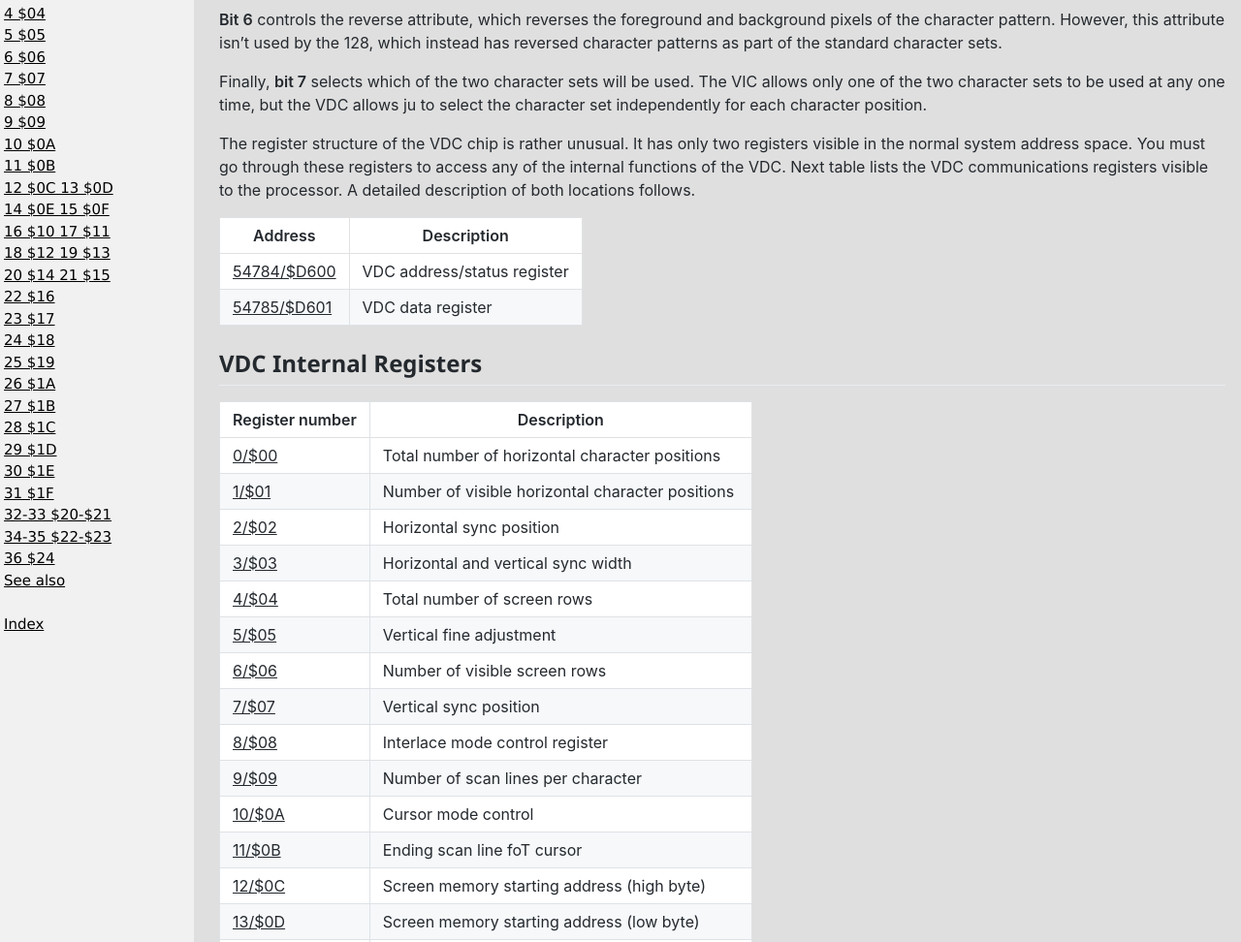
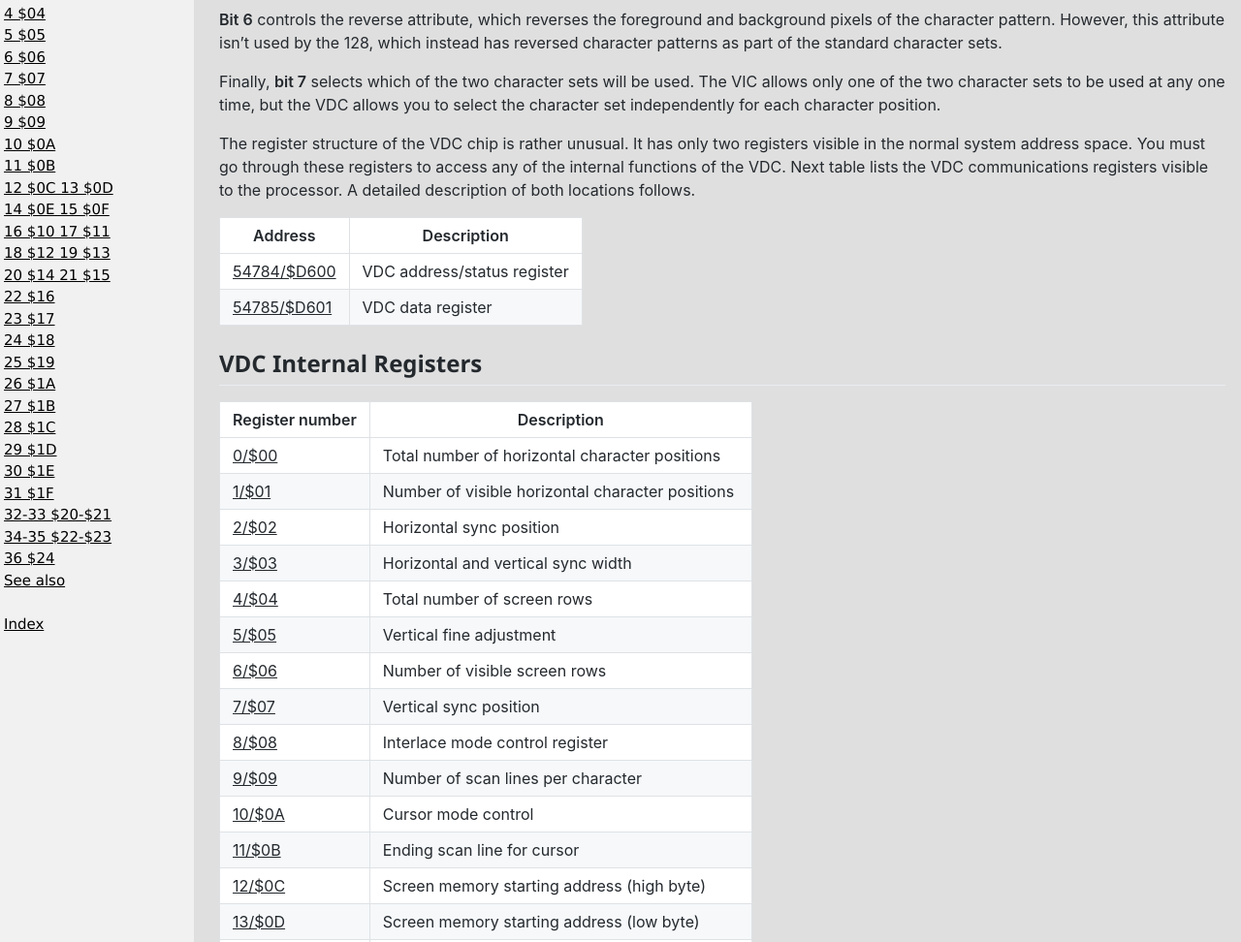
Before and after one commit to c128lib/Reference, a Jekyll site: the page built from Vdc.md, in a window 1280 px wide and 1400 px high, scrolled down 1879 px. Shown: the part 186-1158 px from the top of the window at 97% size. Built offline with Jekyll 4.4.1, drawn with Linux system fonts in a browser that asks for light colours; comment, search, counter and statistics services are not loaded.

Commit message:
Some typo fixed on vdc

```diff
--- a/Vdc.md
+++ b/Vdc.md
@@ -98,7 +98,7 @@ which instead has reversed character patterns as part of the standard character
 
 Finally, **bit 7** selects which of the two character sets will be used. The VIC allows only one of the two
 character sets to be used at any one time, but the VDC allows
-ju to select the character set independently for each character
+you to select the character set independently for each character
 position.
 
 The register structure of the VDC chip is rather unusual. It
@@ -129,7 +129,7 @@ both locations follows.
 |[8/$08](#08)|Interlace mode control register|
 |[9/$09](#09)|Number of scan lines per character|
 |[10/$0A](#0A)|Cursor mode control|
-|[11/$0B](#0B)|Ending scan line foT cursor|
+|[11/$0B](#0B)|Ending scan line for cursor|
 |[12/$0C](#0C)|Screen memory starting address (high byte)|
 |[13/$0D](#0D)|Screen memory starting address (low byte)|
 |[14/$0E](#0E)|Cursor position address (high byte)|
```
